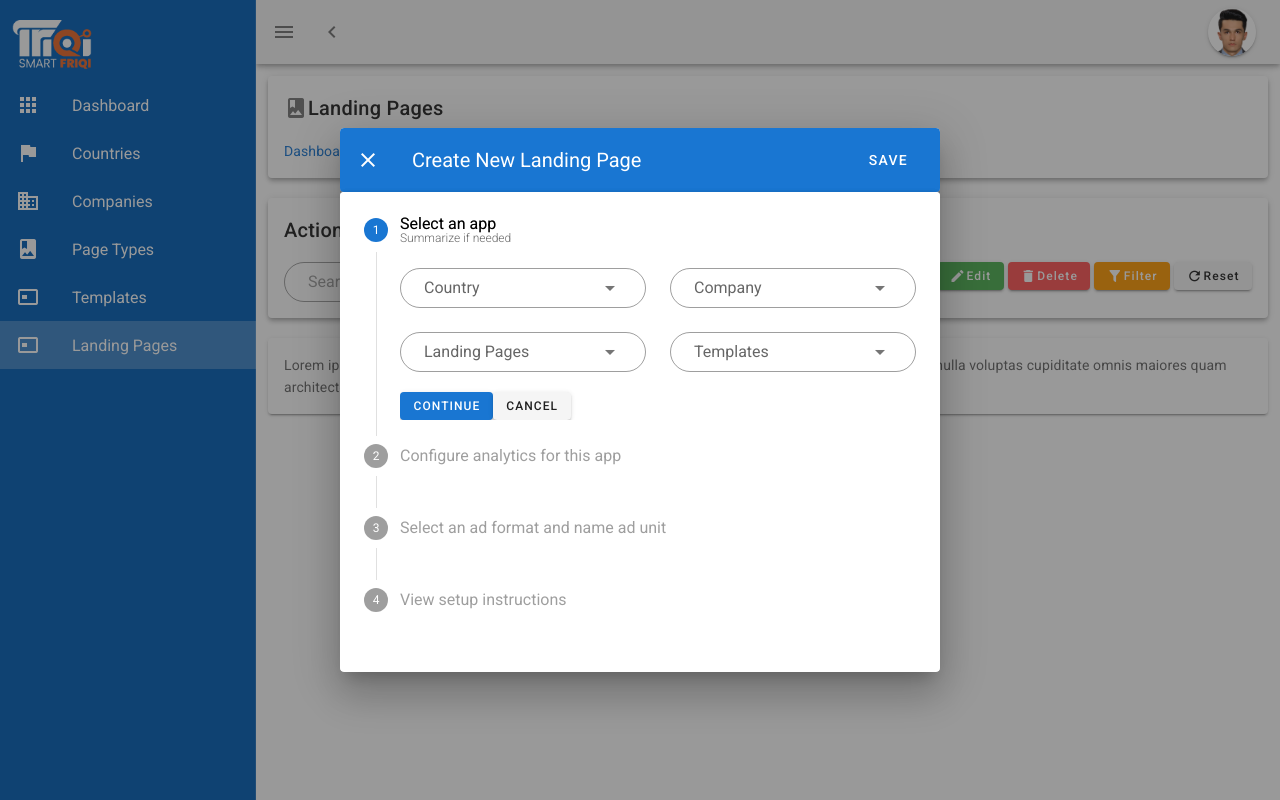
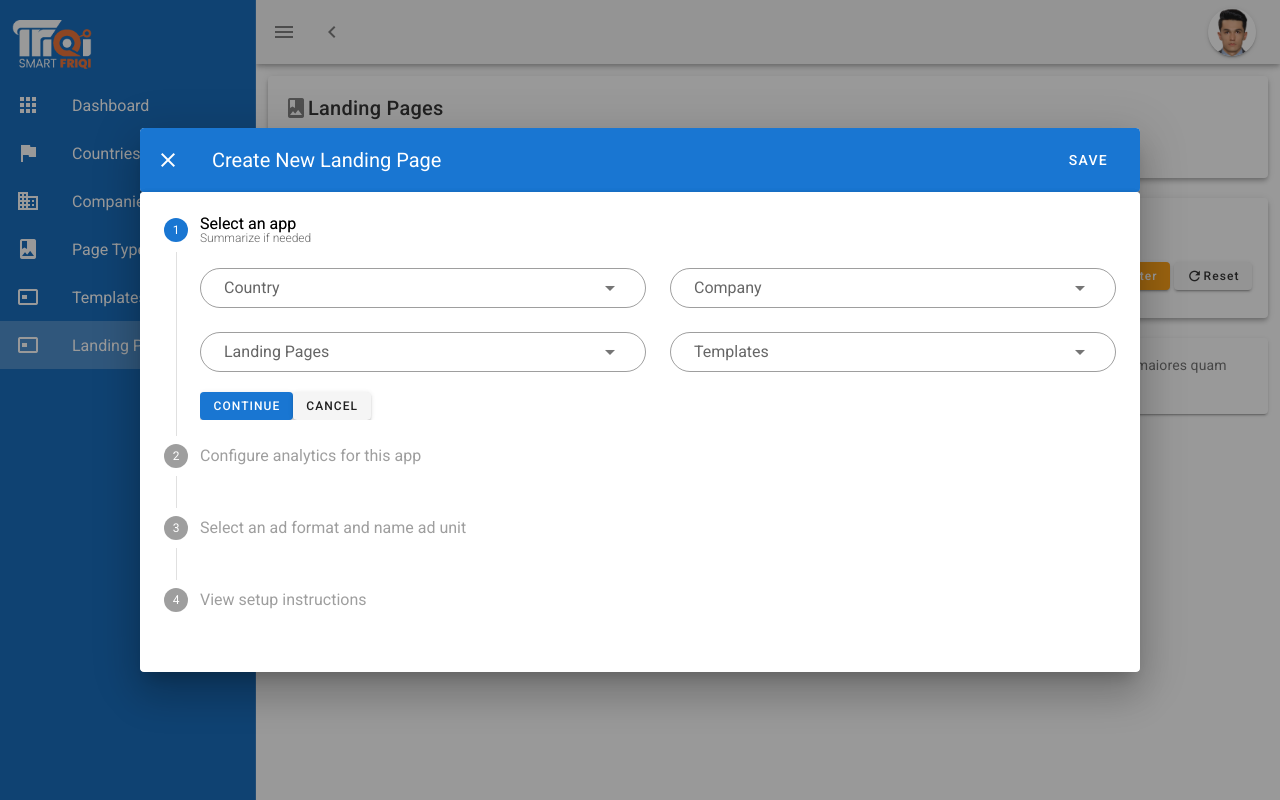
Before and after one commit to ashraf-frotan/landingpage-mis-frontend, a Nuxt app: page /landing_pages in a window 1280 px wide. Built offline with nearby package versions, Linux system fonts and the light colour scheme; no server answers; what vue-toastr would draw is missing.

Commit message:
language buttons formatted and aligned

```diff
--- a/pages/landing_pages.vue
+++ b/pages/landing_pages.vue
@@ -18,7 +18,7 @@
         </v-card-text>
       </v-card>
     </v-col>
-    <v-dialog v-model="add_dialog" width="600">
+    <v-dialog v-model="add_dialog" width="1000">
       <v-card>
         <v-toolbar dark color="primary">
           <v-btn icon dark @click="add_dialog = false">
@@ -132,16 +132,22 @@
               elevation="0"
             >
                 <v-card-text>
-                  Landing page language
+                  <v-row>
+                    <v-col cols="12" md="3" sm="12" xs="12">
+                      <h3>Landing page language</h3>
+                    </v-col>
+                    <v-col cols="12" md="9" sm="12" xs="12" class="d-flex justify-end">
                       <v-btn color="primary" outlined class="text-capitalize">
                         <img src="~/assets/images/us.png" width="25" class="mr-2" alt=""> English
                       </v-btn>
-                  <v-btn color="primary" outlined class="text-capitalize">
+                      <v-btn color="primary" outlined class="text-capitalize mx-2">
                         <img src="~/assets/images/uae.png" width="25" class="mr-2" alt=""> Arabic
                       </v-btn>
                       <v-btn color="primary" outlined class="text-capitalize">
                         <img src="~/assets/images/both-lang.png" width="25" class="mr-2" alt=""> Both
                       </v-btn>
+                    </v-col>
+                  </v-row>
                 </v-card-text>
             </v-card>
             <v-btn
```
Lines whose indentation alone changed are shown as unchanged.
